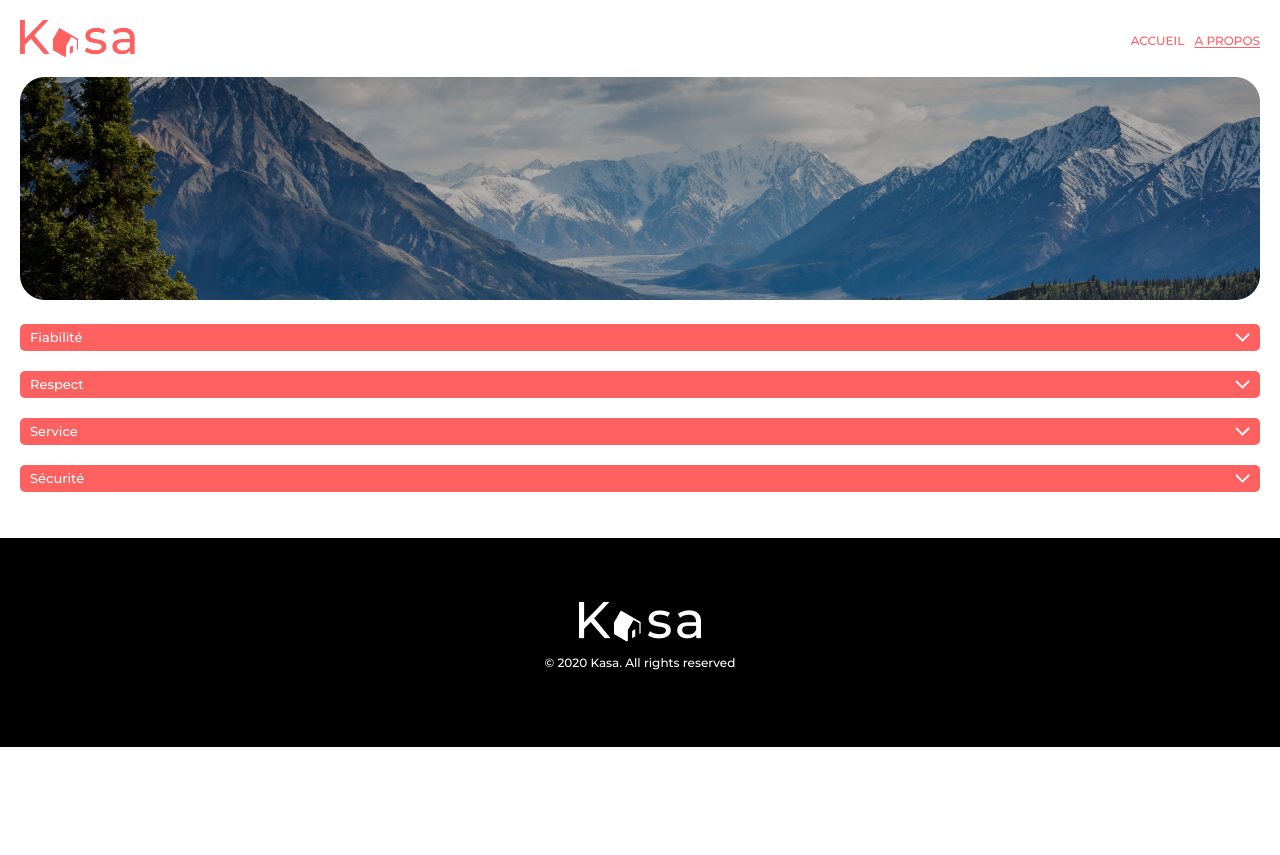
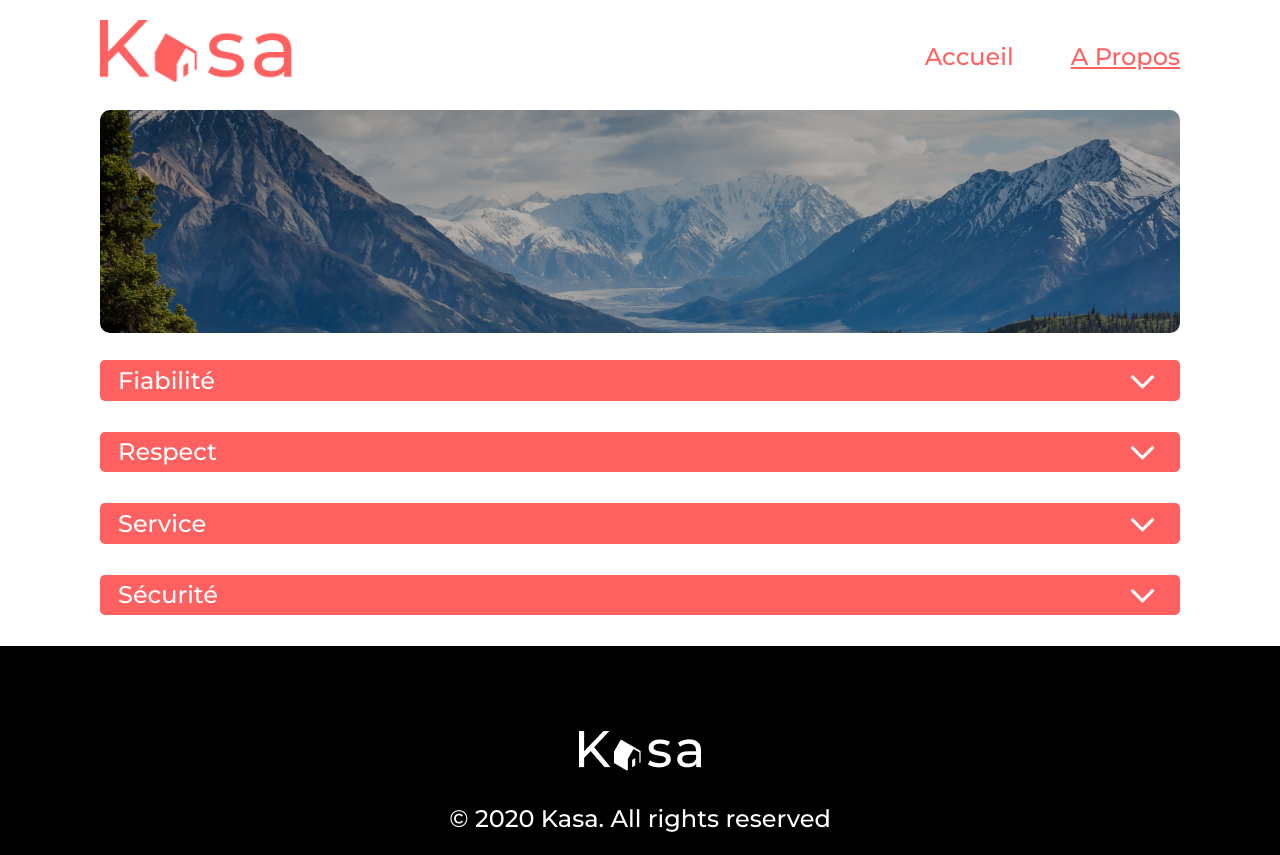
Before and after one commit to jerome-foulet/FouletJerome_11_13082022, a React (Create React App) app: page /about in a window 1280 px wide. Before the commit the page ends 800 px from the top, so only its background shows below. Built offline with nearby package versions, Linux system fonts and the light colour scheme.

Commit message:
feat(inte): fixed footer

```diff
--- a/src/components/collapse.jsx
+++ b/src/components/collapse.jsx
@@ -1,31 +1,32 @@
 import PropTypes from "prop-types";
 import { useState } from "react";
 
-function Collapse({ title, content }) {
+function Collapse({ title, children }) {
   const [show, setShow] = useState(false);
+  const [arrowClass, setArrowClass] = useState("arrow_down");
+
+  function switchContent() {
+    setShow(!show);
+    setArrowClass(show ? "arrow_down" : "arrow_up");
+  }
+
   return (
     <div className="component collapse">
-      <div
-        className="collapse__title"
-        onClick={() => {
-          setShow(!show);
-        }}
-      >
+      <div className={`collapse__title ` + arrowClass} onClick={switchContent}>
         {title}
       </div>
-      <p
+      <div
         className="collapse__content"
         style={{ display: show ? "block" : "none" }}
       >
-        {content}
-      </p>
+        {children}
+      </div>
     </div>
   );
 }
 
 Collapse.propTypes = {
   title: PropTypes.string.isRequired,
-  content: PropTypes.string.isRequired,
 };
 
 export default Collapse;
--- a/src/index.css
+++ b/src/index.css
@@ -10,6 +10,12 @@ body {
   line-height: 142.6%;
   margin: 0;
   padding: 0;
+}
+
+#root {
+  min-height: 100vh;
+  display: flex;
+  flex-direction: column;
 }
 
 /* Pages */
@@ -147,8 +153,15 @@ body {
   border-radius: 5px;
 }
 
-.collapse__title::after {
+.collapse__title.arrow_down::after {
   content: url(./assets/open.png); /* Todo: change to close when show is true */
+  position: absolute;
+  right: 25px;
+  transform: scale(60%);
+}
+
+.collapse__title.arrow_up::after {
+  content: url(./assets/close.png); /* Todo: change to close when show is true */
   position: absolute;
   right: 25px;
   transform: scale(60%);
@@ -158,6 +171,12 @@ body {
   padding: 10px;
   border-radius: 5px;
   margin: 0;
+}
+
+.collapse__content ul {
+  list-style: none;
+  margin: 0;
+  padding: 0;
 }
 
 .gallery {
@@ -293,8 +312,119 @@ body {
   background-color: black;
   color: white;
   margin-top: 46px;
+
+  margin: auto 0;
+  margin-bottom: 0;
 }
 
 .footer img {
   display: block;
 }
+
+/* Responsive */
+
+@media screen and (min-width: 450px) {
+  *,
+  *:before,
+  *:after {
+    box-sizing: border-box;
+  }
+
+  /* Global */
+  body {
+    font-weight: 400;
+    font-size: 18px;
+    box-sizing: border-box;
+  }
+
+  /* Pages */
+  .page {
+    margin: 0;
+    margin-left: 100px;
+    margin-right: 100px;
+  }
+
+  .error .code {
+    font-size: 288px;
+  }
+
+  .error .message {
+    padding: 0;
+    margin-top: 100px;
+  }
+
+  .home__illustration {
+    margin-bottom: 43px;
+  }
+
+  .home__illustration img {
+    margin: 0;
+    padding: 0;
+    width: 100%;
+    height: 223px;
+    object-fit: cover;
+    border-radius: 5px;
+  }
+
+  .home__illustration span {
+    position: absolute;
+    top: 0;
+    left: 16px;
+    font-size: 24px;
+    line-height: 100%;
+    color: white;
+    text-align: left;
+    top: 50%;
+    transform: translateY(-50%);
+  }
+
+  /* Component */
+  .collapse {
+    margin-bottom: 31px;
+  }
+
+  .collapse__title {
+    font-size: 24px;
+    padding: 7.5px 0 7.5px 18px;
+  }
+
+  .collapse__title.arrow_down::after,
+  .collapse__title.arrow_up::after {
+    right: 125px;
+    transform: none;
+  }
+
+  /* Header */
+  .header {
+    margin-left: 100px;
+    margin-right: 100px;
+    font-size: 24px;
+    font-weight: 500;
+  }
+
+  .header img {
+    max-height: 62px;
+  }
+
+  .header ul {
+    gap: 57px;
+  }
+
+  .header li {
+    text-transform: none;
+  }
+
+  /* Footer */
+  .footer {
+    font-size: 24px;
+    font-weight: 500;
+    position: relative;
+    margin: auto 0;
+    margin-bottom: 0;
+  }
+
+  .footer p {
+    position: absolute;
+    bottom: 0px;
+  }
+}
--- a/src/pages/About/index.jsx
+++ b/src/pages/About/index.jsx
@@ -5,22 +5,29 @@ function About() {
   return (
     <div className="page about">
       <img src={aboutPng} alt="" />
-      <Collapse
-        title="Fiabilité"
-        content="Les annonces postées sur Kasa garantissent une fiabilité totale. Les photos sont conformes aux logements, et toutes les informations sont régulièrement vérifiées  par nos équipes."
-      />
-      <Collapse
-        title="Respect"
-        content="La bienveillance fait partie des valeurs fondatrices de Kasa. Tout comportement discriminatoire ou de perturbation du voisinage entraînera une exclusion de notre plateforme."
-      />
-      <Collapse
-        title="Service"
-        content="Nos équipes se tiennent à votre disposition pour vous fournir une expérience parfaite. N'hésitez pas à nous contacter si vous avez la moindre question."
-      />
-      <Collapse
-        title="Sécurité"
-        content="La sécurité est la priorité de Kasa. Aussi bien pour nos hôtes que pour les voyageurs, chaque logement correspond aux critères de sécurité établis par nos services. En laissant une note aussi bien à l'hôte qu'au locataire, cela permet à nos équipes de vérifier que les standards sont bien respectés. Nous organisons également des ateliers sur la sécurité domestique pour nos hôtes."
-      />
+      <Collapse title="Fiabilité">
+        Les annonces postées sur Kasa garantissent une fiabilité totale. Les
+        photos sont conformes aux logements, et toutes les informations sont
+        régulièrement vérifiées par nos équipes.
+      </Collapse>
+      <Collapse title="Respect">
+        La bienveillance fait partie des valeurs fondatrices de Kasa. Tout
+        comportement discriminatoire ou de perturbation du voisinage entraînera
+        une exclusion de notre plateforme.
+      </Collapse>
+      <Collapse title="Service">
+        Nos équipes se tiennent à votre disposition pour vous fournir une
+        expérience parfaite. N'hésitez pas à nous contacter si vous avez la
+        moindre question.
+      </Collapse>
+      <Collapse title="Sécurité">
+        La sécurité est la priorité de Kasa. Aussi bien pour nos hôtes que pour
+        les voyageurs, chaque logement correspond aux critères de sécurité
+        établis par nos services. En laissant une note aussi bien à l'hôte qu'au
+        locataire, cela permet à nos équipes de vérifier que les standards sont
+        bien respectés. Nous organisons également des ateliers sur la sécurité
+        domestique pour nos hôtes.
+      </Collapse>
     </div>
   );
 }
--- a/src/pages/Accommodation/index.jsx
+++ b/src/pages/Accommodation/index.jsx
@@ -26,11 +26,14 @@ function Accommodation() {
           <img src={accommodation.host.picture} alt={accommodation.host.name} />
         </div>
       </div>
-      <Collapse title="Description" content={accommodation.description} />
-      <Collapse
-        title="Équipements"
-        content={accommodation.equipments.join(" / ")}
-      />
+      <Collapse title="Description">{accommodation.description}</Collapse>
+      <Collapse title="Équipements">
+        <ul>
+          {accommodation.equipments.map((item) => (
+            <li key={accommodation.id + "_" + item}>{item}</li>
+          ))}
+        </ul>
+      </Collapse>
     </div>
   );
 }
```
